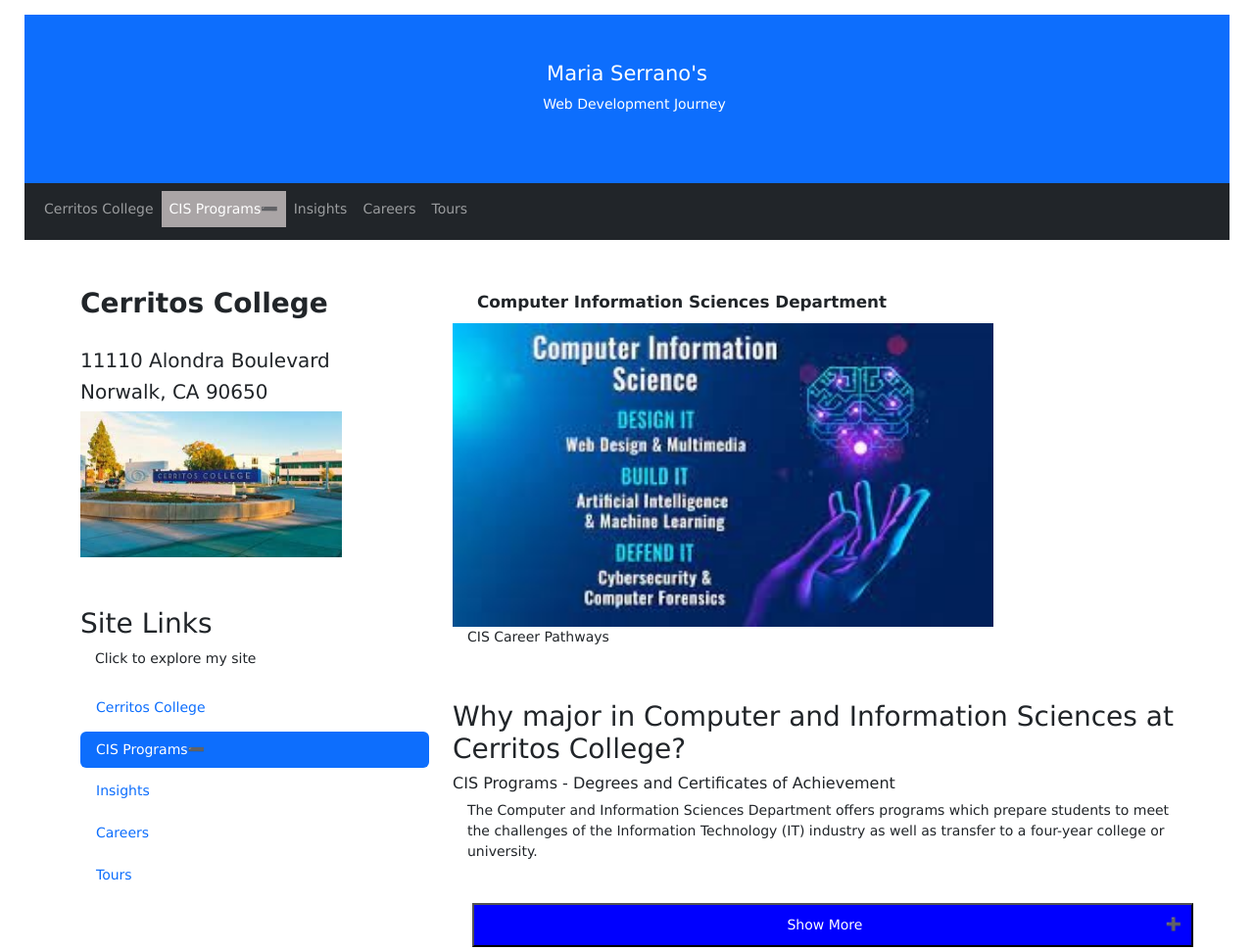
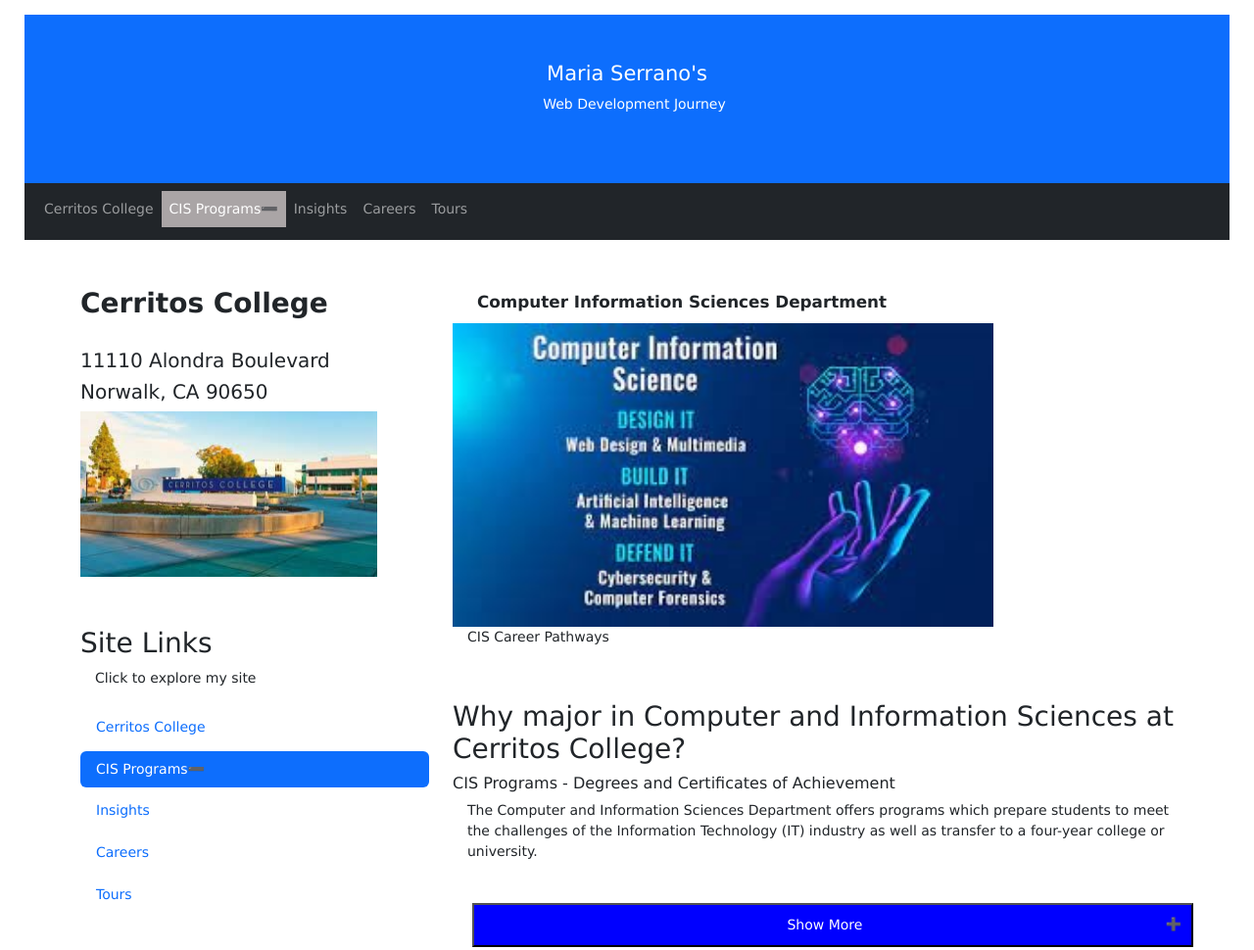
Before and after one commit to MSerranoK12/CIS164_Proj1-4, a plain HTML site: page cisprog.html in a window 1280 px wide. Shown: the top 970 px of the page at 98% size. Drawn offline with nearby package versions, Linux system fonts and the light colour scheme.

Commit message:
Update cisprog.html

```diff
--- a/cisprog.html
+++ b/cisprog.html
@@ -47,7 +47,7 @@
       <h5>11110 Alondra Boulevard</h5>
       <h5>Norwalk, CA 90650</h5>
       <div class="Image"></div>
-      <img src="Campus.jpg" style="width: 75%;">
+      <img src="Campus.jpg" style="width: 85%;">
       <p><em></em>
         <br>
         <b></b></p>
```
